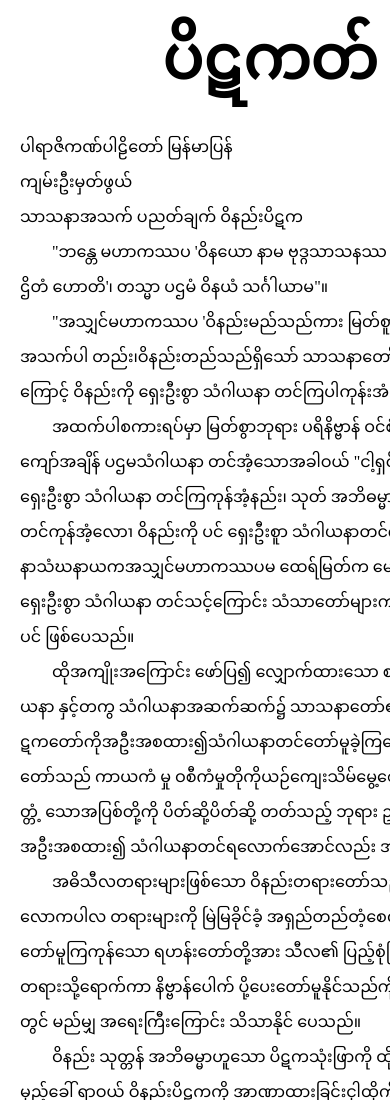
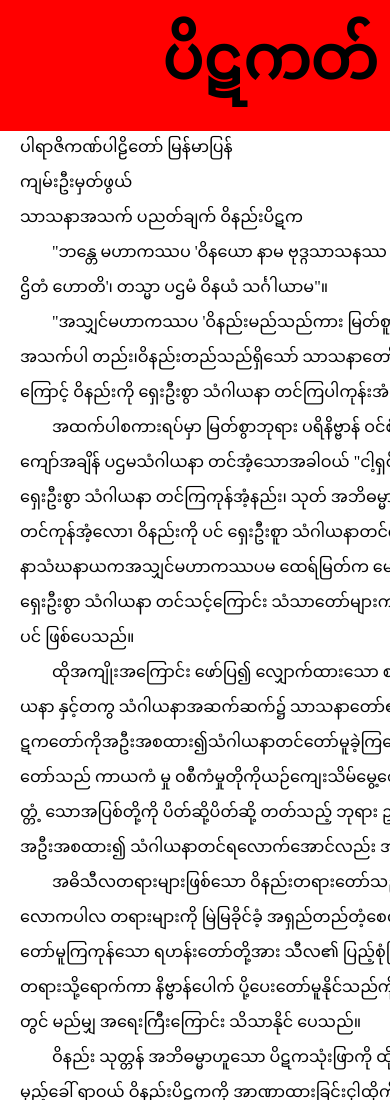
Before and after one commit to yangcongbin/dhmma, a plain HTML site: page index.html in a window 390 px wide. Shown: the top 1100 px of the page. Drawn offline with Linux system fonts and the light colour scheme.

Commit message:
Add files via upload

```diff
--- a/index.html
+++ b/index.html
@@ -2,7 +2,7 @@
 <html lang="en">
 <head>
     <meta charset="UTF-8">
-    <meta name="viewport" content="width=device-width, initial-scale=1.0">
+    <meta name="viewport" content="width=device-width, initial-scale=1.0, maximum-scale=1.0, user-scalable=no">
     <title>Document</title>
     <style>
         *{
@@ -41,9 +41,13 @@
             width: 200px;
 
         }
-        @media screen and (max-width:600px){
+        @media screen and (max-width:430px){
             div{
                 width: 100%;
+            }
+            h1{
+                width: 100%;
+                background-color: red;
             }
         }
     </style>
```
